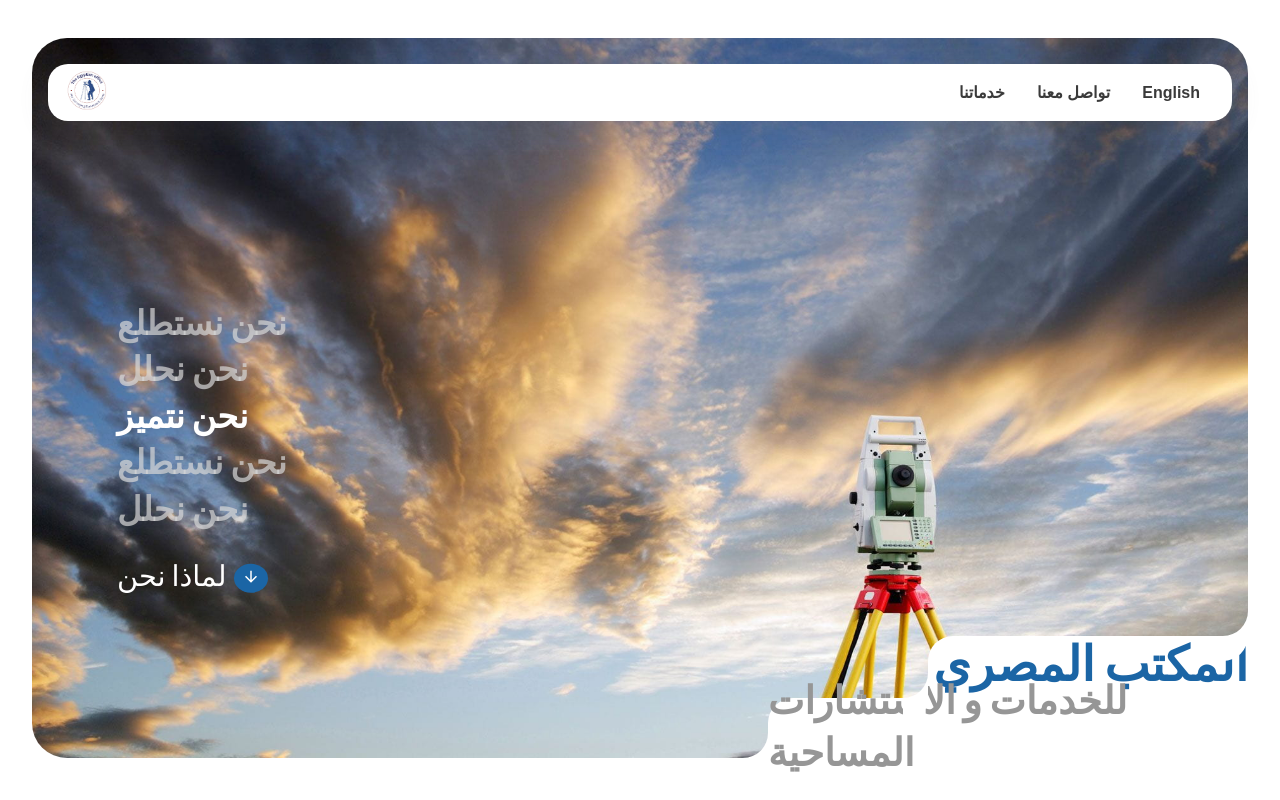
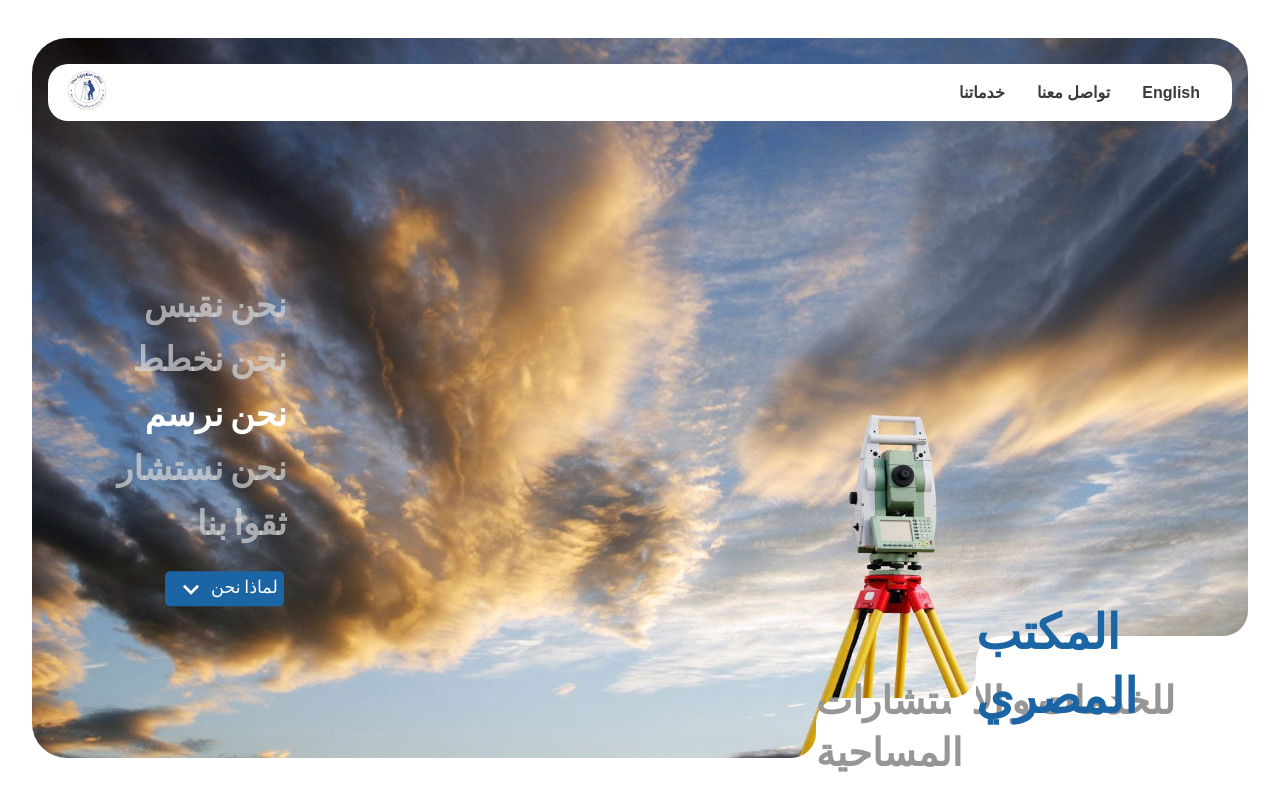
Before and after one commit to elnaggarx/eossc, a React (Create React App) app: page / in a window 1280 px wide. Both pictures are taken after a click on the item "العربية". Shown: the top 800 px of the page. Built offline with nearby package versions, Linux system fonts and the light colour scheme.

Commit message:
hero-cta-mods

```diff
--- a/src/components/ContactUs/ContactUs.js
+++ b/src/components/ContactUs/ContactUs.js
@@ -12,8 +12,8 @@ const ContactUs = (props) => {
             <input type="text" className='email-address' placeholder='Email Address'/>
             <input type="text" className='phone' placeholder='Phone Number'/>
             <input type="text" className='subject' placeholder='Subject' />
-            <input type="text" className='message' placeholder='Write your message here'/>
-            <button className='send-button'>Send Message</button>
+            <textarea type="text" className='message' placeholder='Write your message here'/>
+            <button type='submit' className='send-button'>Send Message</button>
         </form>
         </>
     :
@@ -24,7 +24,7 @@ const ContactUs = (props) => {
         <input type="text" className='email-address' placeholder='البريد الالكتروني'/>
         <input type="text" className='phone' placeholder='رقم '/>
         <input type="text" className='subject' placeholder='الموضوع' />
-        <input type="text" className='message' placeholder='اكتب رسالتك هنا'/>
+        <textarea type="text" className='message' placeholder='اكتب رسالتك هنا'/>
         <button className='send-button'>ارسل رسالتك</button>
     </form>
     </>
--- a/src/components/ContactUs/ContactUsStyles.css
+++ b/src/components/ContactUs/ContactUsStyles.css
@@ -13,20 +13,17 @@
 .form-container{
     display: grid;
     grid-template-columns: 48% 48%;
-    grid-template-rows: 25% 25% 50%;
+    grid-template-rows: 1fr 1fr 1fr 3fr 1fr;
     width: 60%;
     justify-content: space-around;
     row-gap: 1rem;
-    grid-template-areas: "name email" "phone subject" "message message" "button button";
+    grid-template-areas: "name name" "email email" "phone subject" "message message" "button button";
 
 
 }
 .fullname{
     grid-area: name;
-    padding-top: 1.3rem;
-    padding-bottom: 1.3rem;
-    padding-left:0.3rem;
-    border-radius: 12px;
+
 }
 .email-address{
     grid-area: email;
@@ -47,13 +44,11 @@
 }
 .message{
     grid-area: message;
-    overflow-x: hidden;
-
+    font-family:'Public Sans',sans-serif ;
+    resize: none;
 }
 .fullname,.email-address,.phone,.subject,.message{
-    padding-top: 1.3rem;
-    padding-bottom: 1.3rem;
-    padding-left:0.7rem;
+    padding: 15px;
     border-radius: 12px;
     border:solid 1px #979797;
 
@@ -69,6 +64,7 @@
     width: 50%;
     justify-self: center;
     border: none;
+    box-shadow: 0 0 10px rgba(0,0,0,.1);
 }
 .send-button:hover{
     background-color: #103d64;
--- a/src/components/Footer/FooterStyles.css
+++ b/src/components/Footer/FooterStyles.css
@@ -1,6 +1,6 @@
 .footer{
     background-color: black;
-    padding: 4rem 0;
+    padding: 2.5rem 0;
     font-family: "Public Sans",sans-serif;
     color:white;
 }
--- a/src/components/Hero/Hero.js
+++ b/src/components/Hero/Hero.js
@@ -1,7 +1,7 @@
 import React from 'react'
 import hero from "../../assets/pxfuel.jpg"
 import "./HeroStyles.css"
-import ArrowDownwardIcon from '@mui/icons-material/ArrowDownward';
+import KeyboardArrowDownIcon from '@mui/icons-material/KeyboardArrowDown';
 import { useEffect,useState } from 'react'
 const Hero = (props) => {
   const [selector,setSelector] = useState(1);
@@ -32,15 +32,15 @@ const Hero = (props) => {
                 <div className='title-2'><h2>For Surveying Services & Consultation</h2></div>
             </div>
             <div className='hero-sub'>
-                <h3 className={selector===1?"selected":"unselected"}>We Survey</h3>
-                <h3 className={selector===2?"selected":"unselected"}>We Analyze</h3>
-                <h3 className={selector===3?"selected":"unselected"}>We Excel</h3>
-                <h3 className={selector===4?"selected":"unselected"}>We Survey</h3>
-                <h3 className={selector===5?"selected":"unselected"}>We Analyze</h3>
-                <div className='hero-cta'>
+                <h3 className={selector===1?"selected":"unselected"}>We Measure</h3>
+                <h3 className={selector===2?"selected":"unselected"}>We Plan</h3>
+                <h3 className={selector===3?"selected":"unselected"}>We Map</h3>
+                <h3 className={selector===4?"selected":"unselected"}>We Consult</h3>
+                <h3 className={selector===5?"selected":"unselected"}>Trust Us</h3>
+                <button className='hero-cta'>
                   <p>Why Us</p>
-                  <a href="#whyus"><div className='down-arrow-container'><ArrowDownwardIcon className='down-arrow'></ArrowDownwardIcon></div></a>
-                </div>
+                  <KeyboardArrowDownIcon className='hero-cta-down'></KeyboardArrowDownIcon>
+                </button>
             </div>
             </>
             :
@@ -50,15 +50,16 @@ const Hero = (props) => {
                 <div className='title-2-inverted'><h2>للخدمات و الاستشارات المساحية</h2></div>
             </div>
             <div className='hero-sub-inverted'>
-                <h3 className={selector===1?"selected":"unselected"}>نحن نستطلع</h3>
-                <h3 className={selector===2?"selected":"unselected"}>نحن نحلل</h3>
-                <h3 className={selector===3?"selected":"unselected"}>نحن نتميز</h3>
-                <h3 className={selector===4?"selected":"unselected"}>نحن نستطلع</h3>
-                <h3 className={selector===5?"selected":"unselected"}>نحن نحلل</h3>
-                <div className='hero-cta'>
-                  <p>لماذا نحن</p>
-                  <a href="#whyus"><div className='down-arrow-container'><ArrowDownwardIcon className='down-arrow'></ArrowDownwardIcon></div></a>
-                </div>
+                <h3 className={selector===1?"selected":"unselected"}>نحن نقيس</h3>
+                <h3 className={selector===2?"selected":"unselected"}>نحن نخطط</h3>
+                <h3 className={selector===3?"selected":"unselected"}>نحن نرسم</h3>
+                <h3 className={selector===4?"selected":"unselected"}>نحن نستشار</h3>
+                <h3 className={selector===5?"selected":"unselected"}>ثقوا بنا</h3>
+
+                <button className='hero-cta-inverted'>
+                <KeyboardArrowDownIcon className='hero-cta-down'></KeyboardArrowDownIcon>
+                    <p>لماذا نحن</p>
+                </button>
             </div>
             </>
             }
--- a/src/components/Hero/HeroStyles.css
+++ b/src/components/Hero/HeroStyles.css
@@ -13,7 +13,7 @@
 }
 .hero-image{
     width: 95vw;
-    height: 90lvh;
+    height: 90vh;
     object-fit: cover;
     object-position: bottom;
     border-radius: 35px;
@@ -59,7 +59,7 @@
 .title-1-inverted{
     background-color: white;
     height: 4rem;
-    width:  20rem;
+    width:  17rem;
     display: flex;
     align-items: center;
     justify-content: flex-end;
@@ -152,7 +152,7 @@
     box-shadow: 0 25px 0 0 white;
 }
 .title-2-inverted{
-    width: 30rem;
+    width: 27rem;
     background-color: white;
     height: 4rem;
     display: flex;
@@ -182,6 +182,7 @@
     font-size: 3rem;
     font-family: cooper-semi;
     color: #1B65A5;
+    z-index: 100;
 }
 .hero-sub{
     position: absolute;
@@ -191,7 +192,7 @@
     color: rgba(215,215,215,0.7);
     font-family: cooper-light;
     font-size: 1.8rem;
-    line-height: 0.8rem;
+    line-height: 1.3rem;
 
 }
 .hero-sub-inverted{
@@ -202,7 +203,8 @@
     color: rgba(215,215,215,0.7);
     font-family: cooper-light;
     font-size: 1.8rem;
-    line-height: 0.8rem;
+    line-height: 1.3rem;
+    text-align: right;
 }
 .selected{
     color:rgba(255,255,255,1);
@@ -216,12 +218,52 @@
     font-family: cooper-bold;
 }
 .hero-cta{
-    margin-top: 3rem;
+    display: flex;
+    justify-content: space-between;
+    align-items: center;
+    background-color: #1B65A5;
+    color: white;
+    border: none;
+    border-radius: 5px;
+    width: 70%;
+    padding-left: 0.6rem;
+    height: 2.2rem;
+
+}
+.hero-cta-inverted{
+    display: flex;
+    justify-content: space-between;
+    align-items: center;
+    background-color: #1B65A5;
+    color: white;
+    border: none;
+    border-radius: 5px;
+    width: 70%;
+    padding-left: 0.6rem;
+    height: 2.2rem;
+    margin-left: 3rem;
+}
+.hero-cta:hover{
+    background-color: #154a79;
+    transition: all ease-in-out 200ms;
+    cursor: pointer;
+}
+.hero-cta-inverted:hover{
+    background-color: #154a79;
+    transition: all ease-in-out 200ms;
+    cursor: pointer;
 }
 .hero-cta p{
-    display: inline;
-    color:white;
-    font-family: cooper-medium;
+    font-family: cooper-bold;
+    font-size: 1.1rem;
+
+}
+.hero-cta-inverted p{
+    font-family: cooper-bold;
+    font-size: 1.1rem;
+}
+.hero-cta-down{
+    font-size: 2rem !important;
 }
 .down-arrow-container{
     display: inline;
@@ -288,13 +330,16 @@
     }
     .hero-image{
         width: 95vw;
-        height: 90vh;
+        height: 90svh;
         object-fit: cover;
         object-position: bottom right;
         border-radius: 35px;
         transform: scale(-1,1);
 
 
+    }
+    .hero-cta{
+        width: 35%;
     }
     .hero-image-inverted{
         width: 95vw;
--- a/src/components/Intro/IntroStyles.css
+++ b/src/components/Intro/IntroStyles.css
@@ -1,5 +1,5 @@
 .intro{
-    padding: 12rem 2rem;
+    padding: 8rem 2rem;
 }
 .intro span{
     font-family: cooper-book;
--- a/src/components/SubHeadLine/SubHeadlineStyle.css
+++ b/src/components/SubHeadLine/SubHeadlineStyle.css
@@ -25,8 +25,8 @@
     white-space: nowrap;
     display: inline-block;
     color: #969696;
-    -webkit-animation: scrolling-left1 90s linear infinite;
-    animation: scrolling-left1 90s linear infinite;
+    -webkit-animation: scrolling-left1 110s linear infinite;
+    animation: scrolling-left1 110s linear infinite;
 
 }
 .infinite-text-right{
@@ -35,8 +35,8 @@
     white-space: nowrap;
     display: inline-block;
     color: #969696;
-    -webkit-animation: scrolling-right1 90s linear infinite;
-    animation: scrolling-right1 90s linear infinite;
+    -webkit-animation: scrolling-right1 110s linear infinite;
+    animation: scrolling-right1 110s linear infinite;
 }
 .infinite-text-left span,.infinite-text-right span{
     display: inline-block;
--- a/src/styles.css
+++ b/src/styles.css
@@ -31,6 +31,6 @@ body{
 
 }
 .subheadline-wrapper{
-    padding-top:6rem;
+    padding-top:4rem;
     padding-bottom: 4rem;
 }
```
